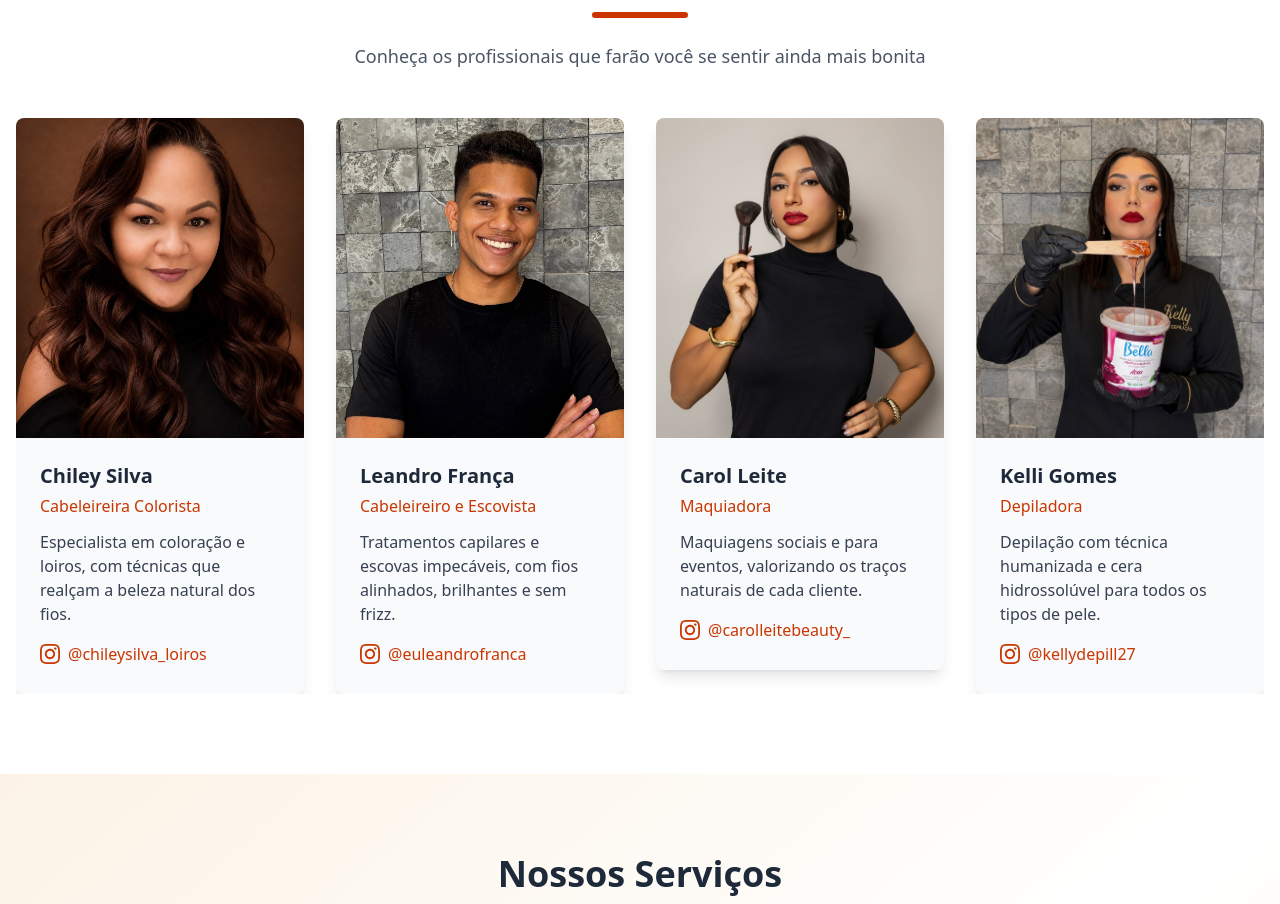
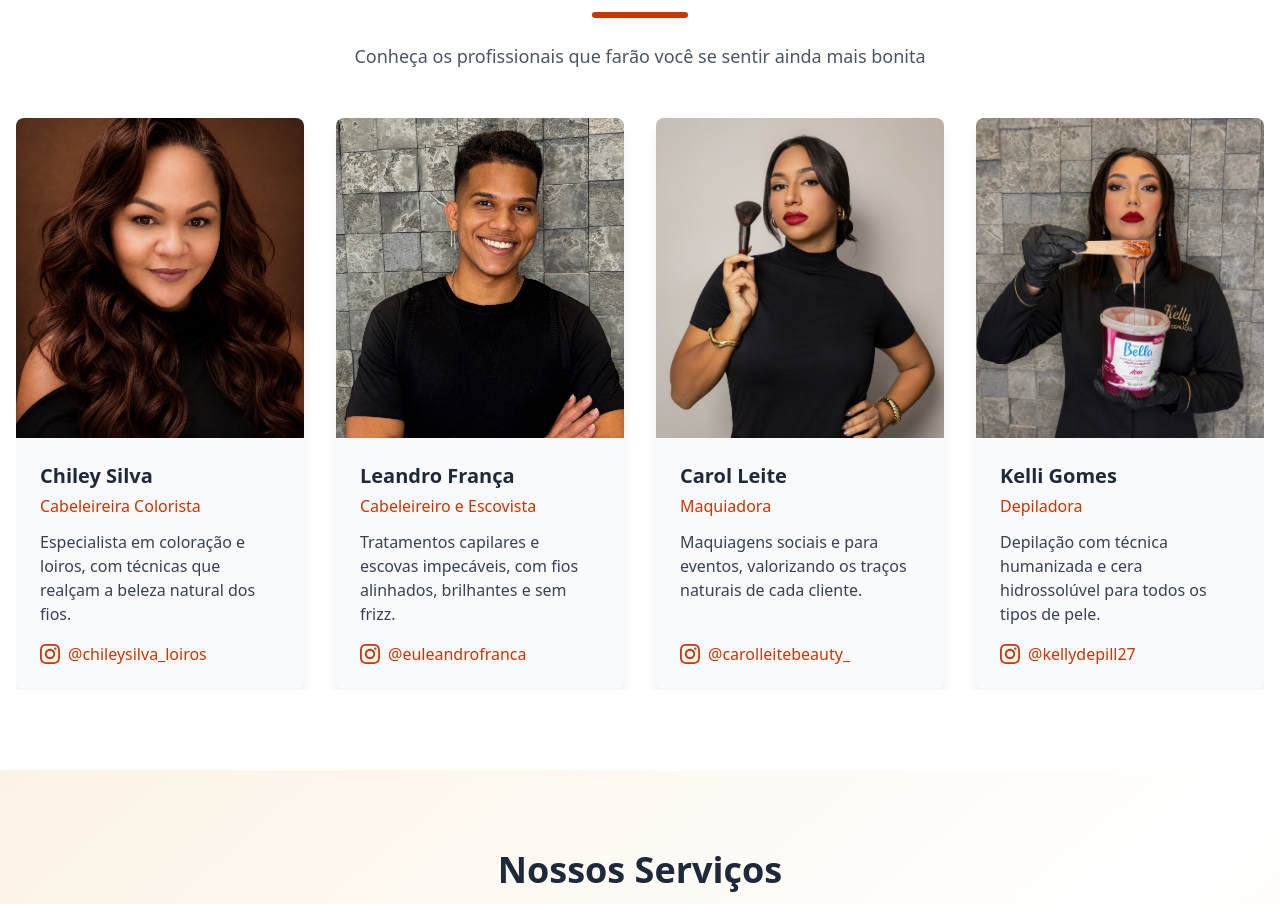
Before and after one commit to rogerio-azevedo/escovato, a Next.js app: page / in a window 1280 px wide. Shown: the part 2336-3240 px from the top of the page. Built offline with nearby package versions, Linux system fonts and the light colour scheme.

Commit message:
feat: adjust cards

```diff
--- a/src/components/sections/Profissionais.tsx
+++ b/src/components/sections/Profissionais.tsx
@@ -3,7 +3,7 @@
 import useEmblaCarousel from "embla-carousel-react";
 import Autoplay from "embla-carousel-autoplay";
 import Image from "next/image";
-import { useMemo } from "react";
+import { useMemo, useEffect } from "react";
 import SectionTitle from "../SectionTitle";
 
 const profissionais = [
@@ -76,16 +76,22 @@ const Profissionais = () => {
     () =>
       Autoplay({
         delay: 4000,
-        stopOnInteraction: true,
+        playOnInit: true,
+        stopOnInteraction: false,
         stopOnMouseEnter: true,
       }),
     [],
   );
 
-  const [emblaRef] = useEmblaCarousel(
+  const [emblaRef, emblaApi] = useEmblaCarousel(
     { loop: true, align: "start", duration: 25, dragThreshold: 5 },
     [autoplayPlugin],
   );
+
+  useEffect(() => {
+    if (!emblaApi) return;
+    autoplayPlugin.play();
+  }, [emblaApi, autoplayPlugin]);
 
   return (
     <section id="profissionais" className="py-20 bg-white">
@@ -96,17 +102,17 @@ const Profissionais = () => {
         />
 
         <div className="overflow-hidden cursor-grab active:cursor-grabbing" ref={emblaRef}>
-          <div className="flex touch-pan-y -ml-8">
+          <div className="flex touch-pan-y -ml-8 items-stretch">
             {profissionais.map((profissional) => {
               const handle = getInstagramHandle(profissional.instagram);
 
               return (
                 <div
                   key={profissional.nome}
-                  className="min-w-0 shrink-0 grow-0 basis-full pl-8 md:basis-1/2 lg:basis-1/4"
+                  className="min-w-0 shrink-0 grow-0 basis-full pl-8 md:basis-1/2 lg:basis-1/4 flex"
                 >
-                  <div className="bg-gray-50 rounded-lg overflow-hidden shadow-lg transition-shadow hover:shadow-xl">
-                    <div className="relative h-80">
+                  <div className="flex h-full w-full flex-col bg-gray-50 rounded-lg overflow-hidden shadow-lg transition-shadow hover:shadow-xl">
+                    <div className="relative h-80 shrink-0">
                       <Image
                         src={profissional.foto}
                         alt={`Foto de ${profissional.nome}`}
@@ -116,14 +122,14 @@ const Profissionais = () => {
                         style={{ objectFit: "cover" }}
                       />
                     </div>
-                    <div className="p-6">
+                    <div className="flex flex-1 flex-col p-6">
                       <h3 className="text-xl font-bold text-gray-800 mb-1">
                         {profissional.nome}
                       </h3>
                       <p className="text-orange-700 font-medium mb-3">
                         {profissional.cargo}
                       </p>
-                      <p className="text-gray-700 mb-4">
+                      <p className="text-gray-700 mb-4 flex-1">
                         {profissional.descricao}
                       </p>
                       <a
```
